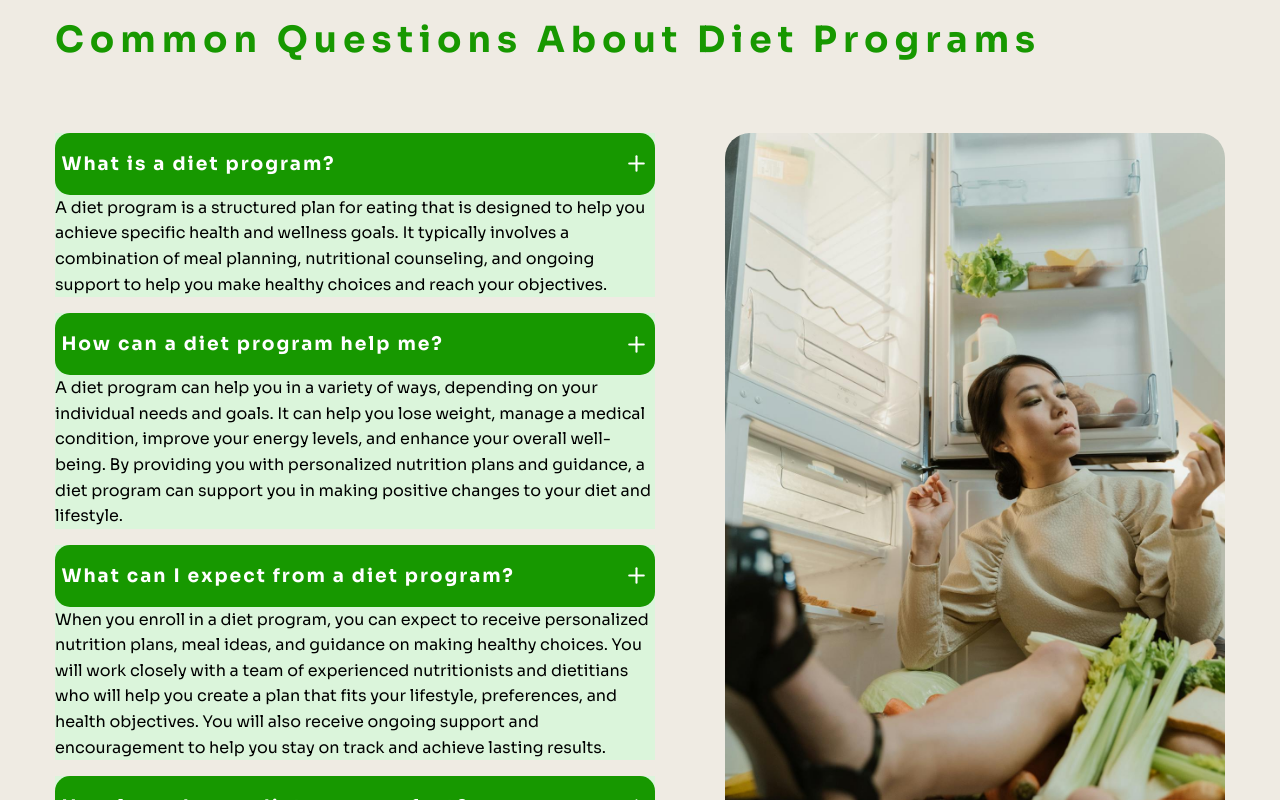
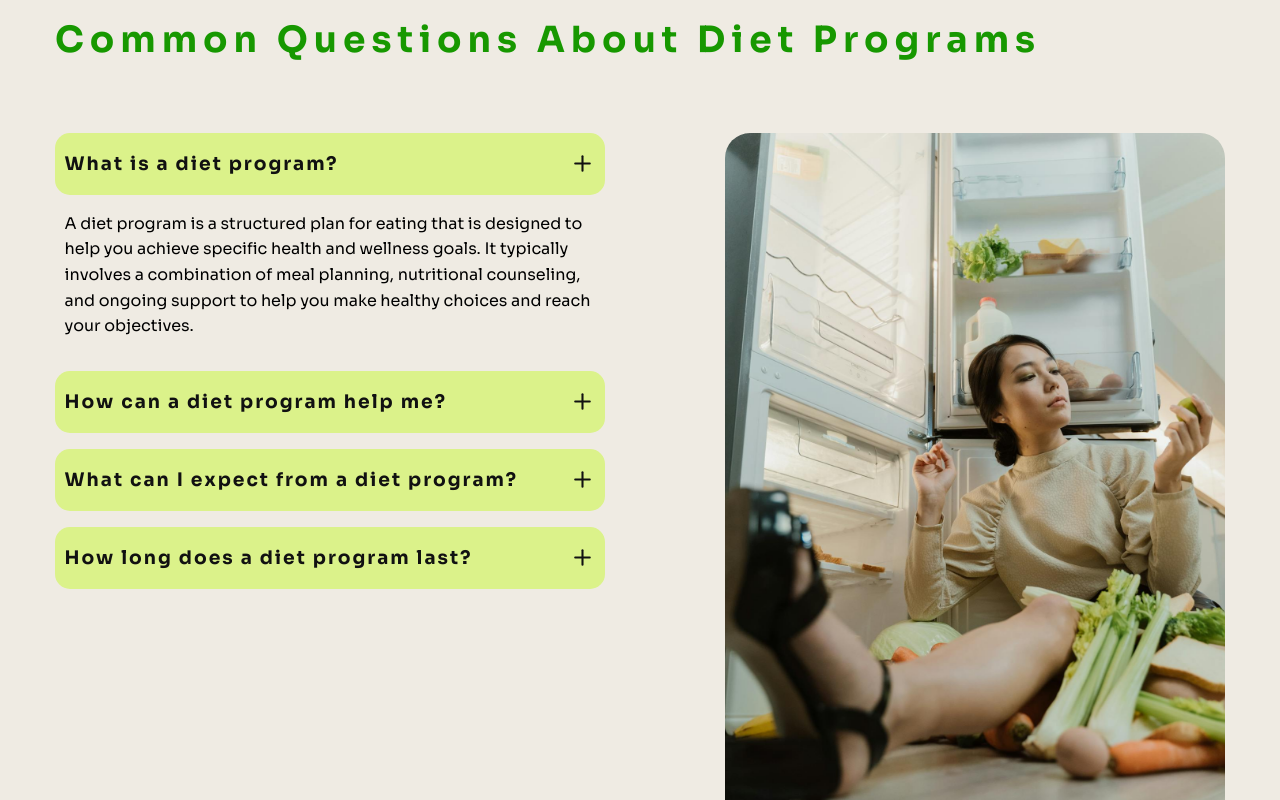
Before and after one commit to shahidul1920/turbo-octo-invention, a React (Vite) app: page /services in a window 1280 px wide. Shown: the part 1260-2060 px from the top of the page. Built offline with nearby package versions, Linux system fonts and the light colour scheme.

Commit message:
toggle issue fixed

```diff
--- a/src/pages/ServicePage.jsx
+++ b/src/pages/ServicePage.jsx
@@ -2,10 +2,21 @@ import { Plus } from "lucide-react";
 import React from "react";
 
 export default function ServicePage() {
+
   const toggleAnswer = (e) => {
     const answer = e.target.nextElementSibling;
     answer.classList.toggle("answerN");
+    if(answer.classList.contains("f1")){
+      //e.target.lastElementChild.style.transform = "rotate(0deg)";
+      answer.style.display = "none";
+      answer.classList.remove("f1");
+  }else{
+    //e.target.lastElementChild.style.transform = "rotate(45deg)";
+    answer.style.display = "block";
+    answer.classList.add("f1");
   }
+}
+
   return (
     <div>
       {/* service is detail */}
@@ -63,7 +74,7 @@ export default function ServicePage() {
                     <h3>What is a diet program?</h3>
                     <Plus />
                   </div>
-                  <div className="answer">
+                  <div className="answer f1">
                     <p>
                       A diet program is a structured plan for eating that is
                       designed to help you achieve specific health and wellness
--- a/src/scss/_design.scss
+++ b/src/scss/_design.scss
@@ -557,24 +557,35 @@ header{
                     flex-direction: column;
                     gap: 1rem;
                     .faqItem{
-                        background: rgb(219, 245, 219);
+                        width:550px;
+                        //background: var(--pure);
+                        //padding: 1rem;
+                        &:first-child{
+                            .answer{
+                                display: block;
+                            }
+                        }
                         .question{
                             display: flex;
                             justify-content: space-between;
                             align-items: center;
                             gap: 1rem;
-                            padding: 1rem .4rem;
-                            background: var(--primary);
+                            padding: 1rem .6rem;
+                            background: #dbf28a;
                             border-radius: 15px;
-                            color: var(--pure);
+                            color: var(--text);
                             letter-spacing: 2px;
                             svg{
                                 width:25px;
                                 height: auto;
                             }
                         }
+                        .answer{
+                            display: none;
+                            padding: 1rem .6rem;
+                        }
                         .answerN{
-                            display: none;
+                            display: block;
                         }
                     }
                 }
--- a/src/scss/index.css
+++ b/src/scss/index.css
@@ -629,25 +629,32 @@ header .mainheader .flexnav {
   gap: 1rem;
 }
 .faq .container .faqSec .mainFaq .faqContent .faqItem {
-  background: rgb(219, 245, 219);
+  width: 550px;
+}
+.faq .container .faqSec .mainFaq .faqContent .faqItem:first-child .answer {
+  display: block;
 }
 .faq .container .faqSec .mainFaq .faqContent .faqItem .question {
   display: flex;
   justify-content: space-between;
   align-items: center;
   gap: 1rem;
-  padding: 1rem 0.4rem;
-  background: var(--primary);
+  padding: 1rem 0.6rem;
+  background: #dbf28a;
   border-radius: 15px;
-  color: var(--pure);
+  color: var(--text);
   letter-spacing: 2px;
 }
 .faq .container .faqSec .mainFaq .faqContent .faqItem .question svg {
   width: 25px;
   height: auto;
 }
+.faq .container .faqSec .mainFaq .faqContent .faqItem .answer {
+  display: none;
+  padding: 1rem 0.6rem;
+}
 .faq .container .faqSec .mainFaq .faqContent .faqItem .answerN {
-  display: none;
+  display: block;
 }
 .faq .container .image {
   max-width: 500px;
```
Also changed, not shown: 1 other file (tests, documents, lock files or other folders).
